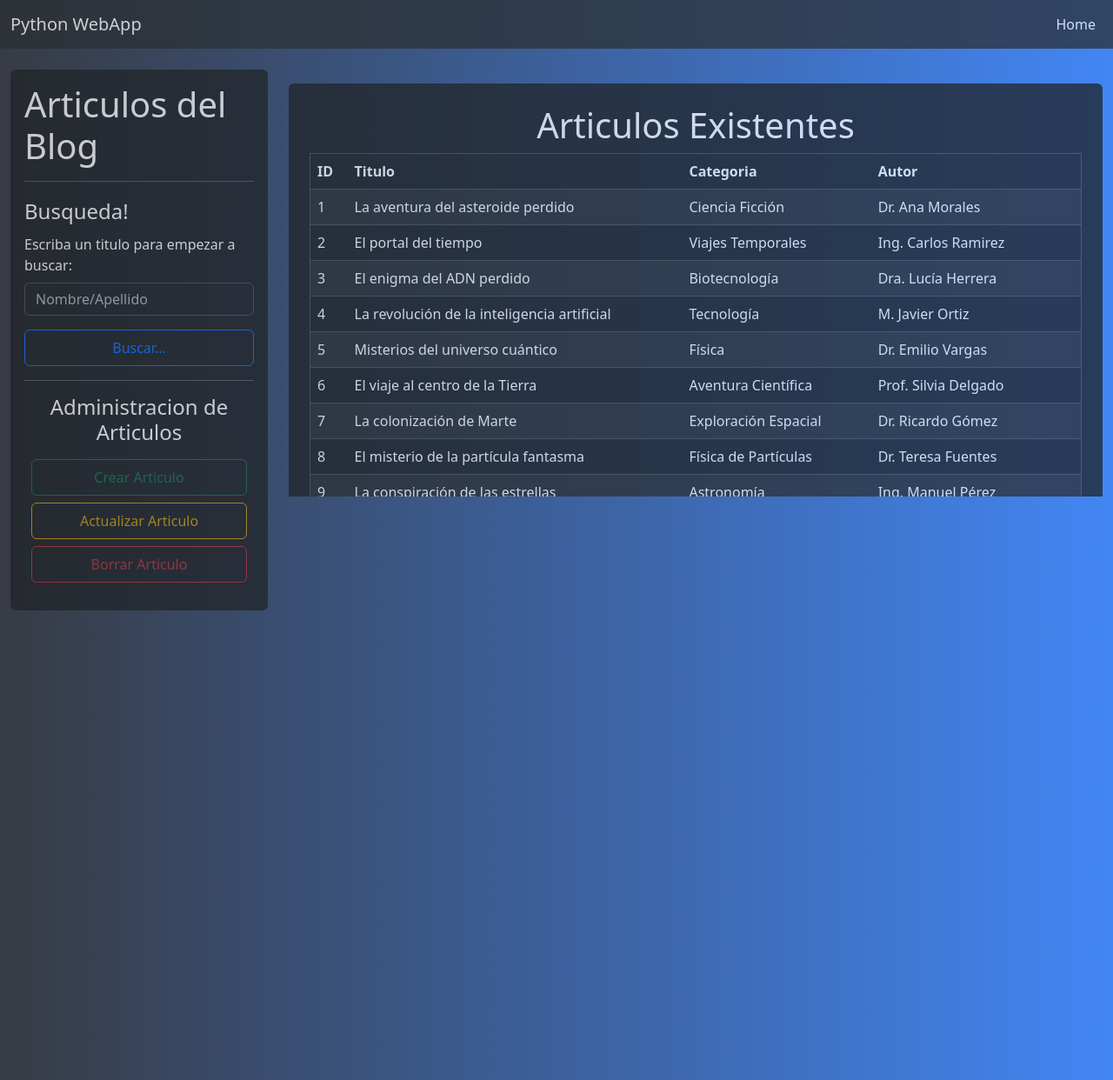
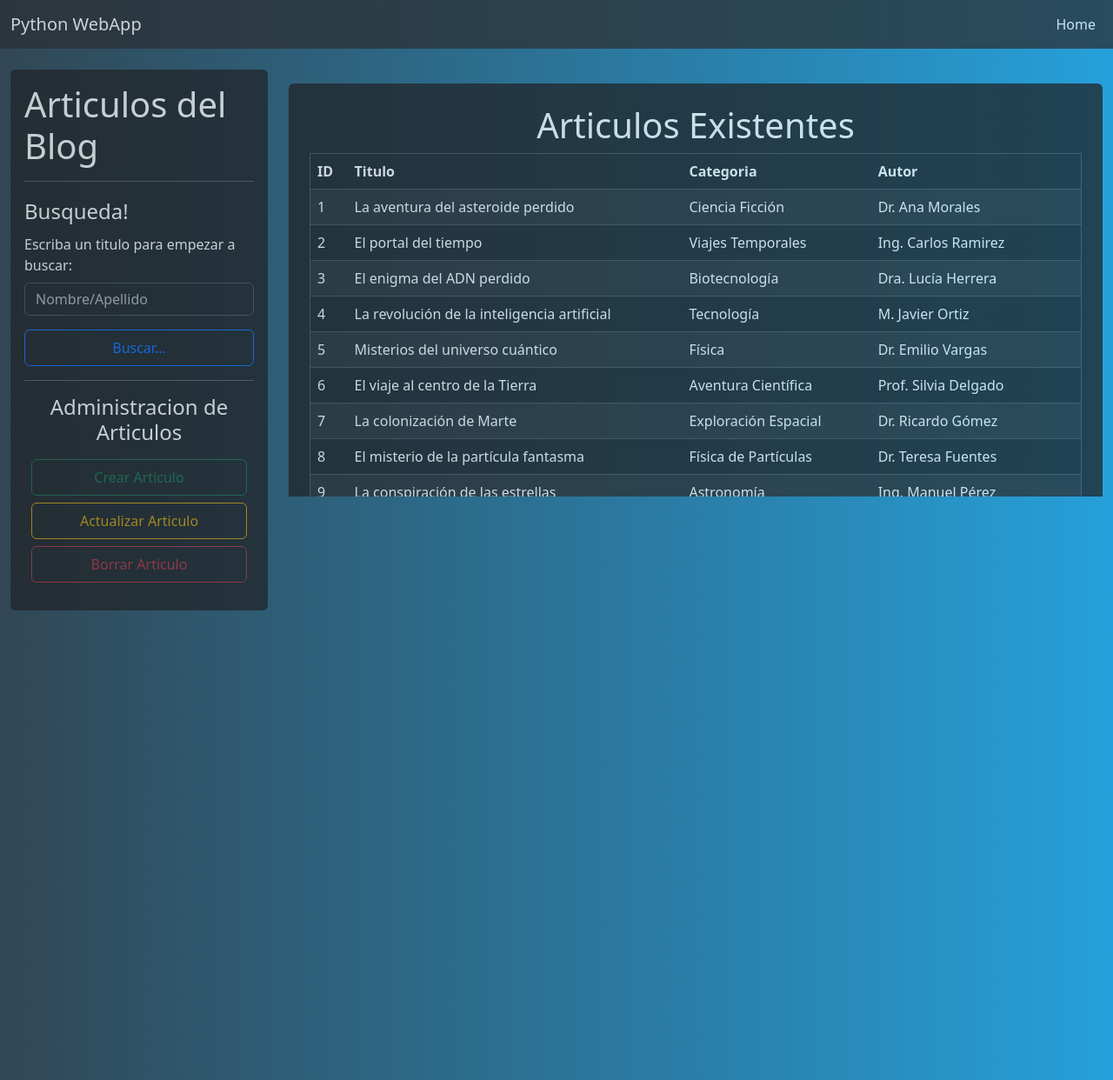
Before and after one commit to ricardoqsx/playgrounds, a Flask app: page /home in a window 1280 px wide. Shown: the top 1242 px of the page at 87% size. Run offline with Flask 3, Linux system fonts and the light colour scheme; data comes from the database, SQL or seed files in the repository; some libraries are stand-ins or nearby versions.

Commit message:
no hice nada JAJAJA mentira, cambie el color de la pagina

```diff
--- a/src/app/static/css/main.css
+++ b/src/app/static/css/main.css
@@ -1,8 +1,8 @@
 body
 {
-    background: #373B44;  /* fallback for old browsers */
-    background: -webkit-linear-gradient(to left, #4286f4, #373B44);  /* Chrome 10-25, Safari 5.1-6 */
-    background: linear-gradient(to left, #4286f4, #373B44); /* W3C, IE 10+/ Edge, Firefox 16+, Chrome 26+, Opera 12+, Safari 7+ */
+    background: #314755;  /* fallback for old browsers */
+    background: -webkit-linear-gradient(to left, #26a0da, #314755);  /* Chrome 10-25, Safari 5.1-6 */
+    background: linear-gradient(to left, #26a0da, #314755); /* W3C, IE 10+/ Edge, Firefox 16+, Chrome 26+, Opera 12+, Safari 7+ */
 
 }
 
```
